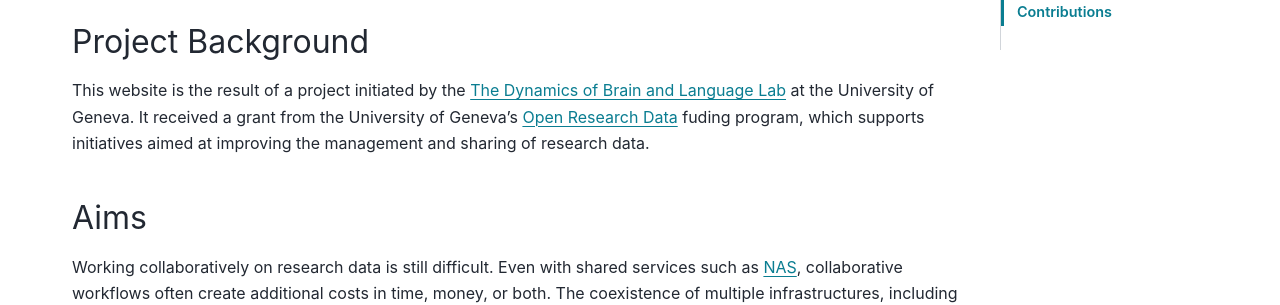
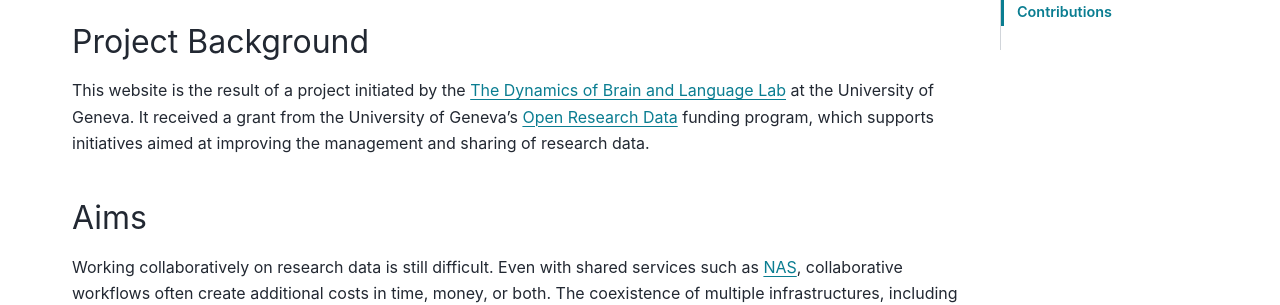
Before and after one commit to DynoBaLL/datalad-wiki, a Sphinx documentation site: the page built from doc/about.md, in a window 1280 px wide and 1069 px high. Shown: the part 213-518 px from the top of the window. Built offline with Sphinx 7.4.7 and the PyData theme 0.15.4, drawn with Linux system fonts in a browser that asks for light colours; pages that are not in the unit, such as notebooks, are missing from menus; the version number is read from the project's files by our own code.

```diff
--- a/doc/about.md
+++ b/doc/about.md
@@ -7,7 +7,7 @@
 
 This website is the result of a project initiated by the [The Dynamics of Brain and Language Lab](https://dynoball.org/) at the University of Geneva.
 It received a grant from the University of Geneva's [Open Research Data](https://www.unige.ch/researchdata/en/presentation/news/call-ord-2025-funded-projects/)
-fuding program, which supports initiatives aimed at improving the management and sharing of research data.
+funding program, which supports initiatives aimed at improving the management and sharing of research data.
 
 
 
```
Also changed, not shown: doc/spelling_wordlist.txt (+9 -0 lines).
